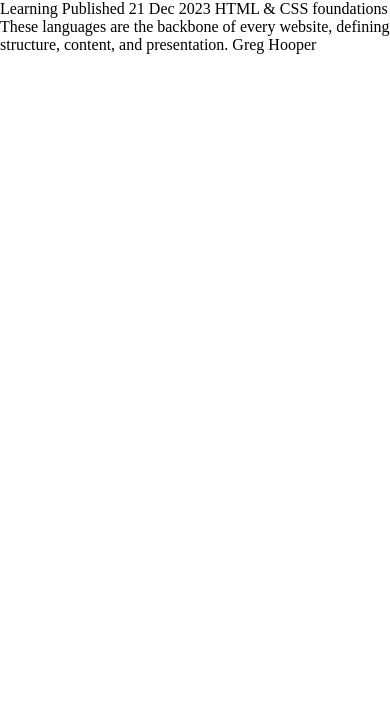
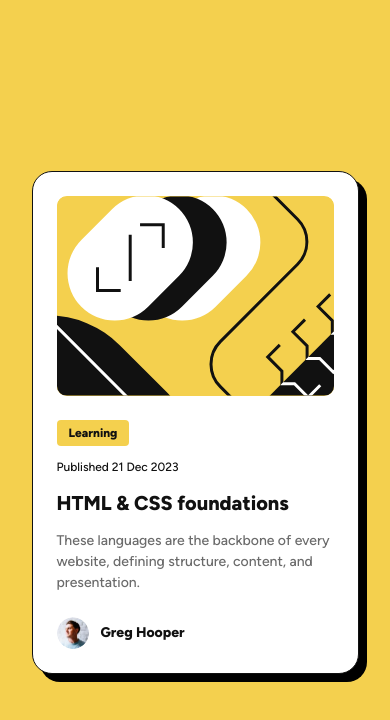
Before and after one commit to MATBMS/blog-preview-card, a plain HTML site: page index.html in a window 390 px wide. Drawn offline with Linux system fonts and the light colour scheme.

Commit message:
Build responsive blog preview card with hover state
Add the card markup with a title link that opens Frontend Mentor in a
new tab, mobile styles with a desktop layout from 768px, and the title
hover color. Document alt text for decorative images in the README.

Co-Authored-By: Claude Sonnet 5.5 <noreply@anthropic.com>

```diff
--- a/index.html
+++ b/index.html
@@ -10,16 +10,22 @@
   <link rel="stylesheet" href="./style.css">
 </head>
 <body>
+  <main>
+    <article class="card">
+      <img class="card-image" src="./images/illustration-article.svg" alt="">
 
-  Learning
+      <div class="card-content">
+        <p class="card-category">Learning</p>
+        <p class="card-date">Published <time datetime="2023-12-21">21 Dec 2023</time></p>
+        <h1 class="card-title"><a href="https://www.frontendmentor.io/" target="_blank" rel="noopener noreferrer">HTML &amp; CSS foundations</a></h1>
+        <p class="card-description">These languages are the backbone of every website, defining structure, content, and presentation.</p>
+      </div>
 
-  Published 21 Dec 2023
-
-  HTML & CSS foundations
-
-  These languages are the backbone of every website, defining structure, content, and presentation.
-
-  Greg Hooper
-
+      <div class="card-author">
+        <img class="card-avatar" src="./images/image-avatar.webp" alt="">
+        <p class="card-author-name">Greg Hooper</p>
+      </div>
+    </article>
+  </main>
 </body>
 </html>
--- a/style.css
+++ b/style.css
@@ -47,3 +47,117 @@
   --spacing-150: 0.75rem; /* 12px */
   --spacing-200: 1.5rem; /* 24px */
 }
+
+/* ========== BASE ========== */
+
+body {
+  min-height: 100vh;
+  display: flex;
+  align-items: center;
+  justify-content: center;
+  padding: var(--spacing-200);
+  background-color: var(--color-yellow);
+  font-family: var(--font-family);
+  font-weight: 500;
+  line-height: 1.5;
+  color: var(--color-gray-950);
+}
+
+/* ========== CARD ========== */
+
+.card {
+  width: 100%;
+  max-width: 20.4375rem; /* 327px */
+  display: flex;
+  flex-direction: column;
+  gap: var(--spacing-200);
+  padding: var(--spacing-200);
+  background-color: var(--color-white);
+  border: 1px solid var(--color-gray-950);
+  border-radius: 1.25rem; /* 20px */
+  box-shadow: 0.5rem 0.5rem 0 black; /* 8px */
+}
+
+.card-image {
+  width: 100%;
+  height: 12.5rem; /* 200px */
+  object-fit: cover;
+  background-color: var(--color-yellow);
+  border-radius: 0.625rem; /* 10px */
+}
+
+.card-content {
+  display: flex;
+  flex-direction: column;
+  align-items: flex-start;
+  gap: var(--spacing-150);
+}
+
+.card-category {
+  padding: var(--spacing-50) var(--spacing-150);
+  background-color: var(--color-yellow);
+  border-radius: var(--spacing-50);
+  font-size: 0.75rem; /* 12px */
+  font-weight: 800;
+}
+
+.card-date {
+  font-size: 0.75rem; /* 12px */
+}
+
+.card-title {
+  font-size: 1.25rem; /* 20px */
+  font-weight: 800;
+}
+
+.card-title a {
+  color: inherit;
+  text-decoration: none;
+}
+
+.card-title a:hover {
+  color: var(--color-yellow);
+}
+
+.card-description {
+  font-size: var(--font-size-preset-3);
+  color: var(--color-gray-500);
+}
+
+.card-author {
+  display: flex;
+  align-items: center;
+  gap: var(--spacing-150);
+}
+
+.card-avatar {
+  width: 2rem; /* 32px */
+  height: 2rem; /* 32px */
+  border-radius: 50%;
+}
+
+.card-author-name {
+  font-size: var(--font-size-preset-3);
+  font-weight: 800;
+}
+
+/* ========== DESKTOP ========== */
+
+@media (min-width: 48rem) { /* 768px */
+  .card {
+    max-width: 24rem; /* 384px */
+  }
+
+  .card-category,
+  .card-date {
+    font-size: var(--font-size-preset-3);
+  }
+
+  .card-title {
+    font-size: var(--font-size-preset-1);
+  }
+
+  .card-description {
+    font-size: var(--font-size-preset-2);
+  }
+}
```
Also changed, not shown: 1 other file.
